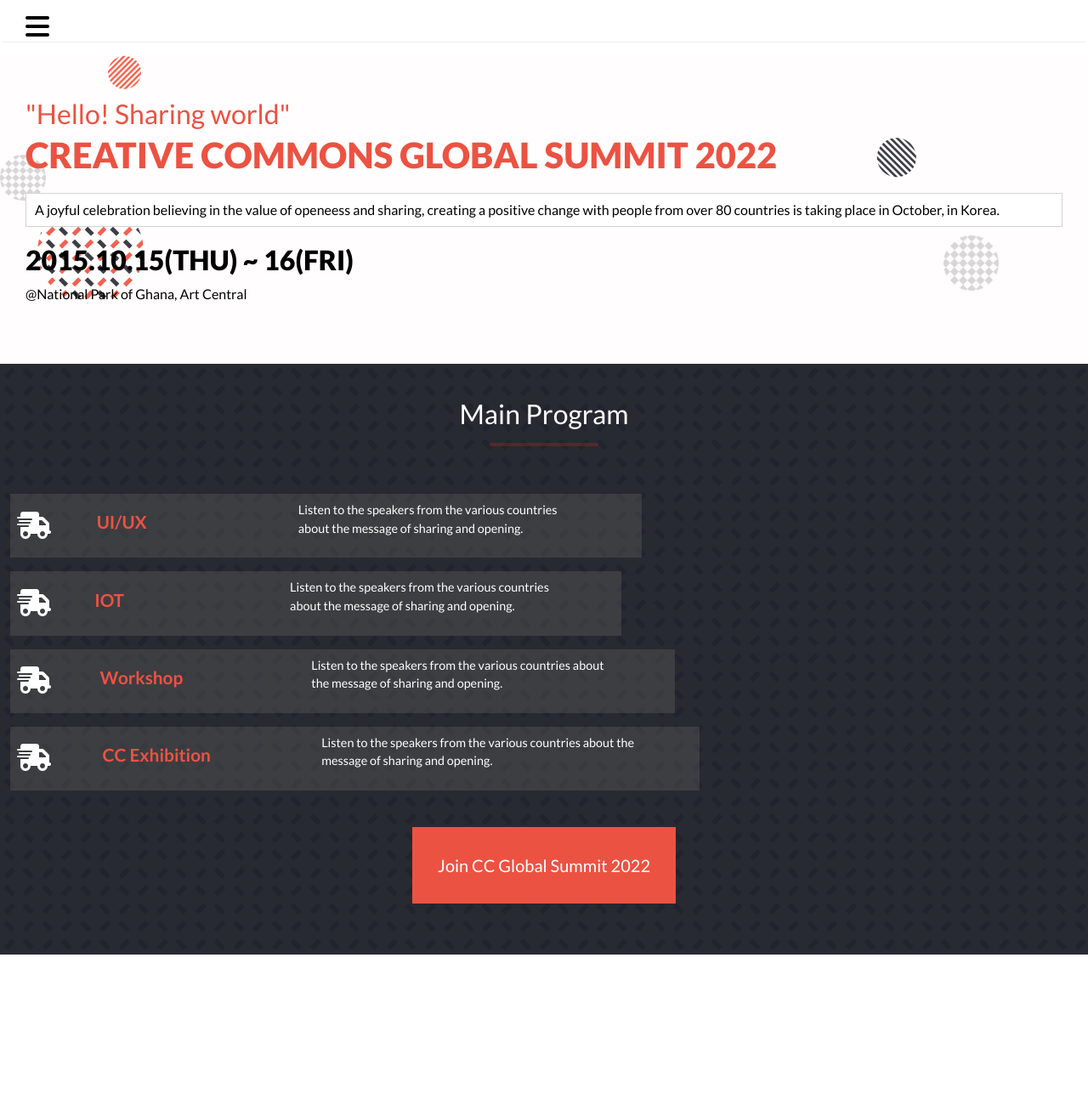
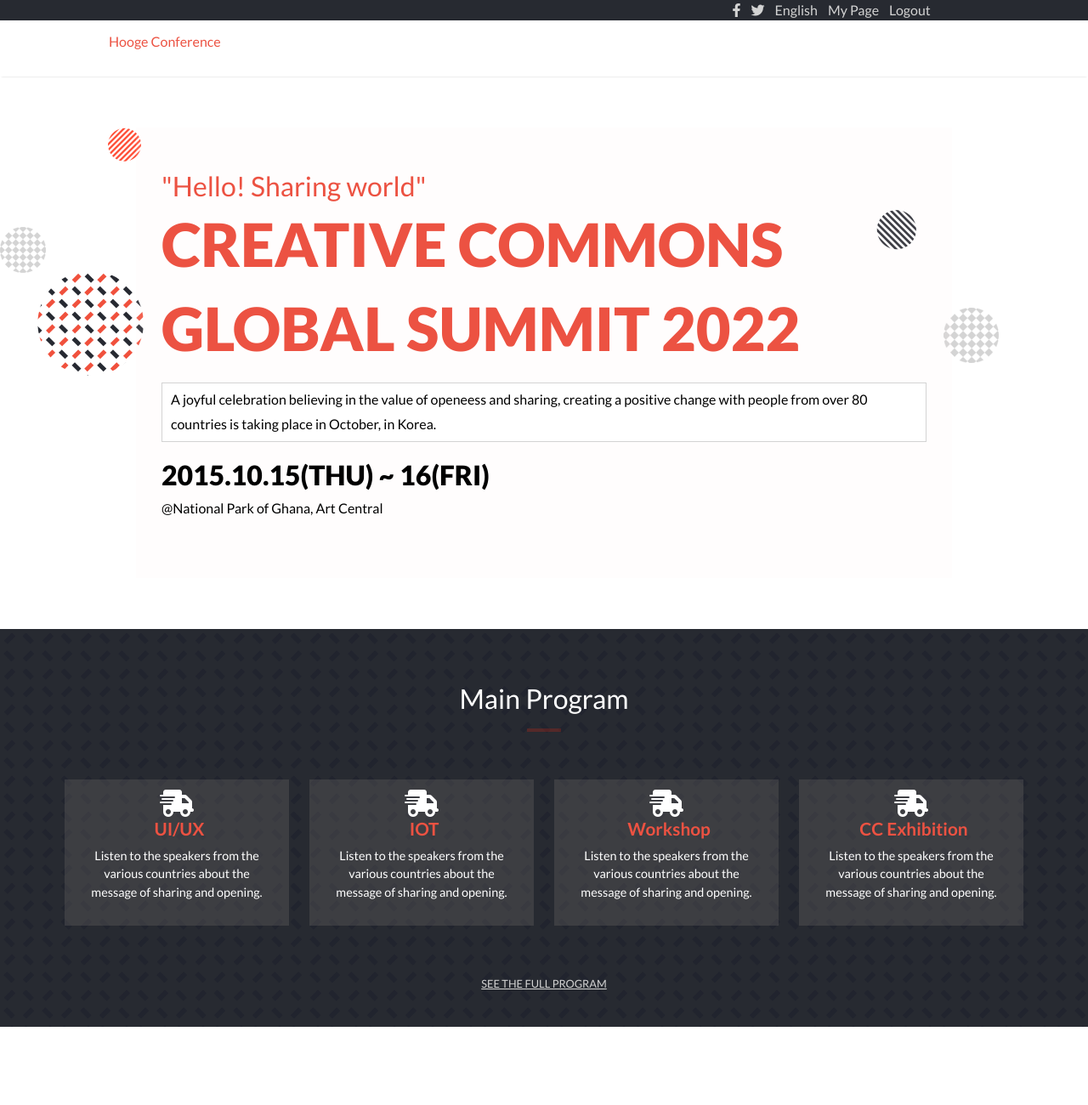
Before and after one commit to BryteLitty/first-capstone, a website: page index.html in a window 1280 px wide. Shown: the top 1300 px of the page at 85% size. Drawn offline with nearby package versions, Linux system fonts and the light colour scheme.

Commit message:
update desktop view

```diff
--- a/css/style.css
+++ b/css/style.css
@@ -41,9 +41,17 @@
     font-weight: 400;
 }
 
+.top-links a {
+    color: var(--gray);
+}
 
 .logo {
     display: none;
+}
+
+.logo a {
+    color: var(--orange);
+    text-decoration: none;
 }
 
 .campaign {
@@ -118,6 +126,7 @@
     background-color: rgba(248, 235, 232, 0.1);
 }
 
+
 .adjust-text {
     font-size: 1.3em;
     font-weight: 900;
@@ -180,6 +189,9 @@
     background-image: url(../assets/images/pattern_bg.png);
 }
 
+.full-program {
+    display: none;
+}
 
 .line {
     border: 2px solid #e02712;
@@ -198,9 +210,7 @@
     display: inline-grid;
     grid-template-columns: 10% 30% 50%;
     column-gap: 15px;
-    /* max-width: 92%; */
     padding: 8px;
-    /* justify-content: center; */
     align-items: center;
     margin: 8px 12px 8px 12px;
 }
@@ -372,4 +382,62 @@
     nav {
         box-shadow: 0 2px 2px -2px rgba(0,0,0,.2);
     }
+
+
+    .top-nav,
+    .logo {
+        display: block;
+    }
+
+    .mobile-menu,
+    .nav-icon {
+        display: none;
+    }
+
+    .nav-flex {
+        padding: 1% 10%;
+    }
+
+    .text-wrap {
+        width: 75%;
+        margin: 60px auto;
+    }
+
+    .adjust-text {
+        font-size: 2.2em;
+    }
+
+    .program-container {
+        display: grid;
+        grid-template-columns: 25% 25% 25% 25%;
+        width: 90%;
+        margin: auto;
+    }
+
+    .program-item {
+        grid-template-columns: 100%;
+        text-align: center;
+        padding: 12px 8px;
+    }
+
+    .line {
+        width: 40px;
+    }
+
+    .btn-box {
+        display: none;
+    }
+    .full-program {
+        display: block;
+        text-align: center;
+        text-transform: uppercase;
+        margin-top: 4%;
+        font-size: 0.8em;
+        color: var(--gray);
+        text-decoration: underline;
+    }
+
+    .heading {
+        margin-top: 3%;
+    }
 }
--- a/index.html
+++ b/index.html
@@ -144,10 +144,12 @@
 
                 <div class="btn-box">
                     <button class="btn-orange">
-                    Join CC Global Summit 2022
-                </button>
+                        Join CC Global Summit 2022
+                    </button>
                 </div>
             </div>
+
+            <p class="full-program text-center">See the full program</p>
         </section>
 
         <!-- feautured speakers -->
```
Also changed, not shown: about.html (+3 -2 lines), assets/images/text-bg.jpg (added).
